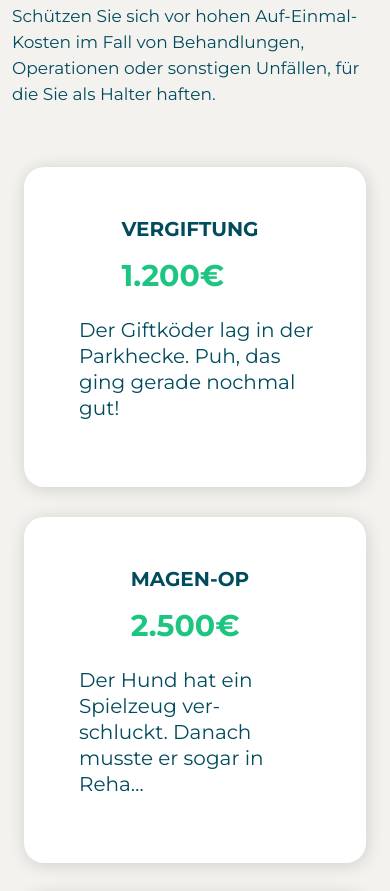
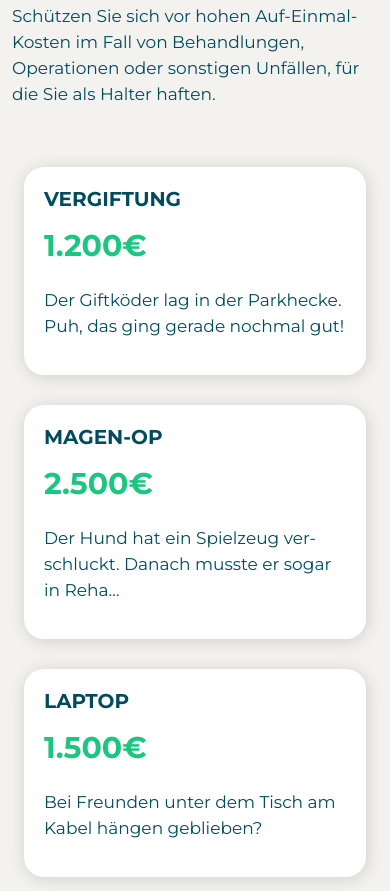
Before and after one commit to WAJDAN-KHAN/Dogcare, a plain HTML site: page index.html in a window 390 px wide. Shown: the part 8093-8984 px from the top of the page. Drawn offline with nearby package versions, Linux system fonts and the light colour scheme.

Commit message:
fixed issue

```diff
--- a/assets/styles/style.css
+++ b/assets/styles/style.css
@@ -845,5 +845,14 @@ html.w-mod-touch * {
 .centerred{
     justify-content: center !important;
 }
-
+.costs__wrapper{
+    padding: 20px 20px;
+}
+.costs__text--blue{
+    margin-left: 0px;
+    font-size: 17px;
+}
+.slick-next{
+    right: 0px !important;
+}
   }
--- a/index.html
+++ b/index.html
@@ -3,7 +3,7 @@
 
 <head>
     <meta charset="UTF-8">
-    <meta name="viewport" content="width=device-width, initial-scale=1.0">
+    <meta name="viewport" content="width=device-width, initial-scale=1.0, maximum-scale=1.0, user-scalable=no">
     <title>DogCare</title>
     <!-- Bootstrap CSS -->
     <link href="https://cdn.jsdelivr.net/npm/bootstrap@5.3.0-alpha1/dist/css/bootstrap.min.css" rel="stylesheet">
@@ -31,6 +31,7 @@
         href="https://cdnjs.cloudflare.com/ajax/libs/slick-carousel/1.8.1/slick-theme.min.css" />
 
 </head>
+
 
 <body>
     <section class="header-section">
@@ -450,7 +451,7 @@
                 <div class="col-md-7 col-12">
                     <div class="cards">
                         <div class="costs__wrapper come-in">
-                            <div class="d-flex gap-2 align-items-center flex-wrap centerred">
+                            <div class="d-flex gap-2 align-items-center flex-wrap">
                                 <div class="costs__text-wrapper">
                                     <h3>VERGIFTUNG</h3>
                                     <p class="costs__text--green">1.200€</p>
@@ -460,7 +461,7 @@
                             </div>
                         </div>
                         <div class="costs__wrapper come-in">
-                            <div class="d-flex gap-2 align-items-center flex-wrap centerred">
+                            <div class="d-flex gap-2 align-items-center flex-wrap">
                                 <div class="costs__text-wrapper">
                                     <h3>MAGEN-OP</h3>
                                     <p class="costs__text--green">2.500€</p>
@@ -471,7 +472,7 @@
                             </div>
                         </div>
                         <div class="costs__wrapper come-in">
-                            <div class="d-flex gap-2 align-items-center flex-wrap centerred">
+                            <div class="d-flex gap-2 align-items-center flex-wrap">
                                 <div class="costs__text-wrapper">
                                     <h3>LAPTOP</h3>
                                     <p class="costs__text--green">1.500€</p>
```
